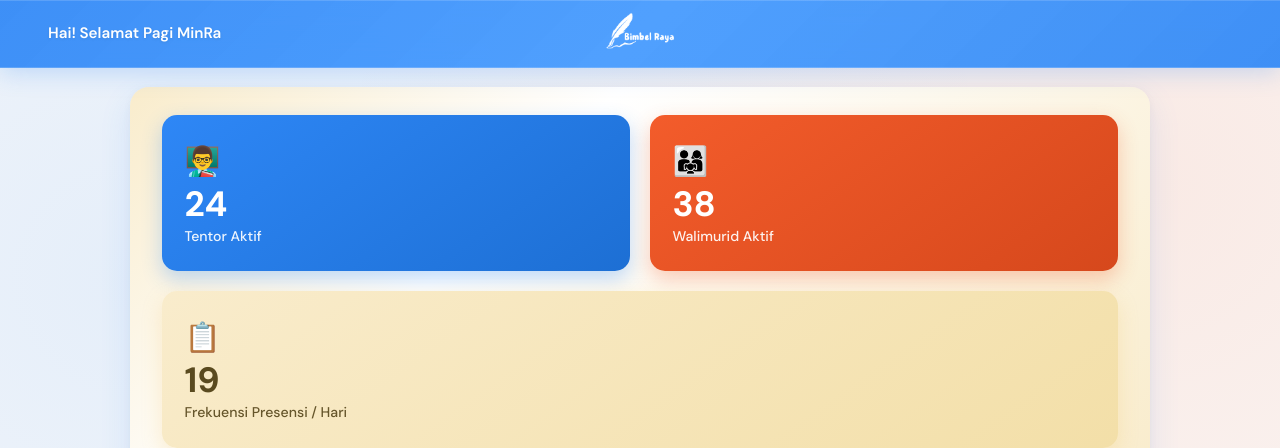
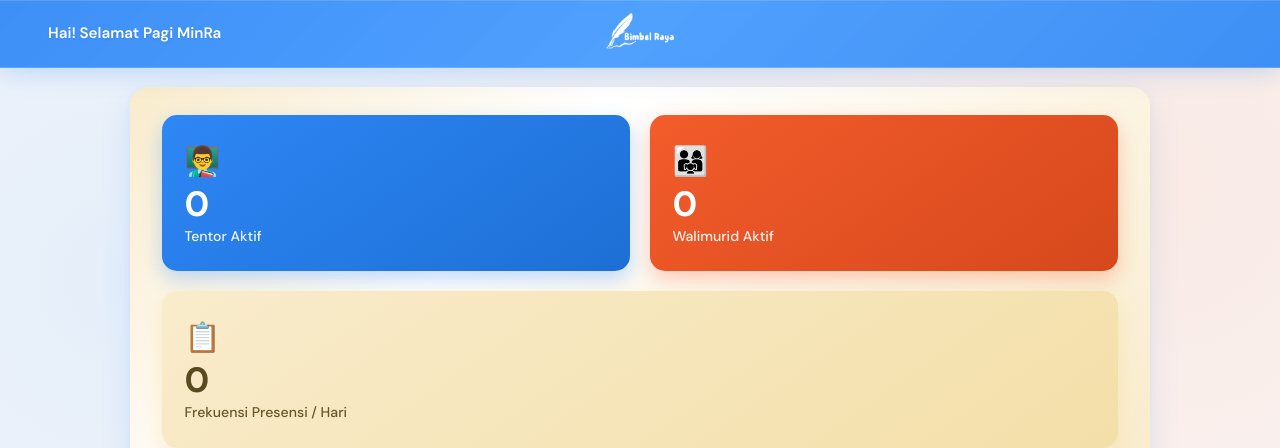
Before and after one commit to Argyaboy20/bimbelraya, a Vue app: page /admin/dashboard in a window 1280 px wide. Shown: the top 448 px of the page. Built offline with nearby package versions, Linux system fonts and the light colour scheme; sample sign-in values are in the browser's storage.

Commit message:
update realtime part 2

```diff
--- a/src/views/SignInPage.vue
+++ b/src/views/SignInPage.vue
@@ -151,6 +151,7 @@
             </p>
           </div>
 
+          <p v-if="submitError" class="field-alert">{{ submitError }}</p>
           <!-- Tombol Daftar -->
           <button type="submit" class="btn-submit" :disabled="!isFormValid">
             Daftar Tentor
@@ -172,16 +173,12 @@
 import { ref, reactive, computed } from 'vue'
 import { useRouter } from 'vue-router'
 import { useAuthStore } from '@/stores/auth'
-
-// ============================================
-// DUMMY DATA — kode tentor valid dari "admin"
-// Nanti diganti dengan API call ke backend:
-// const res = await fetch(`/api/tentor/verify-kode/${kode}`)
-// ============================================
-const dummyKodeTentorDariAdmin = ['1001', '1002', '1003', '2024', '8888']
+import { useTentorStore } from '@/stores/tentor'
 
 const router = useRouter()
 const authStore = useAuthStore()
+const tentorStore = useTentorStore()
+const submitError = ref('')
 
 // ===== STATE FORM =====
 const form = reactive({
@@ -268,9 +265,10 @@ const confirmError = computed(() => {
 const kodeError = computed(() => {
   if (!form.kodeTentor) return 'Kode tentor wajib diisi'
   if (form.kodeTentor.length < 4) return 'Kode tentor harus 4 digit'
-  if (!dummyKodeTentorDariAdmin.includes(form.kodeTentor)) {
+  if (!tentorStore.kodeSudahAda(form.kodeTentor)) {
     return 'Kode tentor tidak ditemukan, hubungi admin untuk mendapat kode'
   }
+  if (!tentorStore.kodeTersedia(form.kodeTentor)) return 'Kode tentor ini sudah dipakai'
   return ''
 })
 
@@ -293,28 +291,23 @@ const isFormValid = computed(() => {
 
 // ===== SUBMIT =====
 const handleSubmit = () => {
-  // Tandai semua field sudah disentuh agar semua error tampil jika ada yang terlewat
   Object.keys(touched).forEach((key) => (touched[key] = true))
-
+  submitError.value = ''
   if (!isFormValid.value) return
 
-  const payload = {
-    nama: form.nama.trim(),
-    noWA: `+62${waNumber.value}`,
+  // Nanti: POST /api/auth/register-tentor (password di-hash di server)
+  const hasil = tentorStore.daftarAkun({
+    kodeTentor: form.kodeTentor,
+    nama: form.nama,
+    wa: `+62${waNumber.value}`,
     email: form.email,
     password: form.password,
-    kodeTentor: form.kodeTentor
+  })
+  if (!hasil.ok) {
+    submitError.value = hasil.pesan
+    return
   }
 
-  // ============================================
-  // Nanti diganti dengan API call sungguhan:
-  // await fetch('/api/auth/register-tentor', {
-  //   method: 'POST',
-  //   headers: { 'Content-Type': 'application/json' },
-  //   body: JSON.stringify(payload)
-  // })
-  // ============================================
-  console.log('Data pendaftaran tentor:', payload)
   authStore.login({ role: 'tentor', kodeTentor: form.kodeTentor })
   router.push(`/tentor/dashboardtentor/${form.kodeTentor}`)
 }
--- a/src/views/admin/Dashboard.vue
+++ b/src/views/admin/Dashboard.vue
@@ -7,9 +7,9 @@
     <div class="dashboard-content">
       <!-- ===== CARD STATISTIK (data dummy dikirim lewat props) ===== -->
       <CardStatistik
-        :tentor-aktif="dummyStats.tentorAktif"
-        :walimurid-aktif="dummyStats.walimuridAktif"
-        :frekuensi-presensi="dummyStats.frekuensiPresensi"
+        :tentor-aktif="stats.tentorAktif"
+        :walimurid-aktif="stats.walimuridAktif"
+        :frekuensi-presensi="stats.frekuensiPresensi"
       />
 
       <!-- ===== SECTION: BUAT KODE TENTOR ===== -->
@@ -150,23 +150,24 @@
 <script setup>
 // give component a multi-word name to satisfy linter
 defineOptions({ name: 'AdminDashboard' })
-import { reactive, ref } from 'vue'
+import { ref, computed } from 'vue'
 import { useRouter } from 'vue-router'
 import { useAuthStore } from '@/stores/auth'
 import Navbar from '@/components/Navbar.vue'
 import CardStatistik from '@/components/CardStatistik.vue'
 import { useTentorStore } from '@/stores/tentor'
+import { usePresensiStore } from '@/stores/presensi'
+import { useWalimuridStore } from '@/stores/walimurid'
 
 const router = useRouter()
 const authStore = useAuthStore()
 const tentorStore = useTentorStore()
+const presensiStore = usePresensiStore()
+const walimuridStore = useWalimuridStore()
+
+tentorStore.checkExpiredContracts() // admin membuka dashboard ikut menyapu kontrak yang lewat
 
 // ===== LOGOUT (dengan modal konfirmasi) =====
-// Tombol "KELUAR AKUN" cuma buka modal (showLogoutConfirm = true).
-// - Tombol "Tidak" → tutup modal saja, tetap di /admin/dashboard, tidak ada aksi apa pun.
-// - Tombol "Ya"    → handleLogout() dijalankan: hapus SESI yang tersimpan
-//   (authStore.logout() sudah benar hanya menghapus key 'authSession' dari
-//   localStorage, bukan menghapus seluruh data), lalu redirect ke /loginadmin.
 const showLogoutConfirm = ref(false)
 
 const handleLogout = () => {
@@ -175,23 +176,22 @@ const handleLogout = () => {
   router.push('/loginadmin')
 }
 
-// ============================================
-// DUMMY DATA — nanti diganti hasil fetch API backend, contoh:
-//
-// const dummyStats = reactive({ tentorAktif: 0, walimuridAktif: 0, frekuensiPresensi: 0 })
-// onMounted(async () => {
-//   const res = await fetch('/api/admin/statistik')
-//   const data = await res.json()
-//   Object.assign(dummyStats, data)
-// })
-//
-// CardStatistik.vue TIDAK perlu diubah sama sekali saat backend tersambung,
-// karena ia cuma menerima data lewat props.
-// ============================================
-const dummyStats = reactive({
-  tentorAktif: 24,
-  walimuridAktif: 38,
-  frekuensiPresensi: 19,
+// "YYYY-MM-DD" dari tanggal lokal (toISOString() mundur sehari di WIB)
+const toDateKey = (date) => {
+  const y = date.getFullYear()
+  const m = String(date.getMonth() + 1).padStart(2, '0')
+  const d = String(date.getDate()).padStart(2, '0')
+  return `${y}-${m}-${d}`
+}
+
+// Nanti dari backend: GET /api/admin/statistik
+const stats = computed(() => {
+  const hariIni = toDateKey(new Date())
+  return {
+    tentorAktif: tentorStore.rows.filter((r) => !r.habisKontrak || r.habisKontrak >= hariIni).length,
+    walimuridAktif: walimuridStore.jumlahAktif,
+    frekuensiPresensi: presensiStore.records.filter((p) => p.tanggalKey === hariIni).length,
+  }
 })
 
 // ===== KODE TENTOR GENERATOR =====
@@ -206,10 +206,20 @@ const showRiwayat = ref(false)
 const generateKode = () => {
   kodeState.value = 'loading'
   setTimeout(() => {
-    const randomDua = Math.floor(Math.random() * 90 + 10).toString()
-    generatedKode.value = randomDua + tahunSingkat
+    // Hanya ada 90 kemungkinan per tahun (10–99). Pilih acak dari yang belum ada di riwayat.
+    const tersedia = []
+    for (let n = 10; n <= 99; n++) {
+      const kode = String(n) + tahunSingkat
+      if (!tentorStore.kodeSudahAda(kode)) tersedia.push(kode)
+    }
+    if (tersedia.length === 0) {
+      alert('Semua kode tahun ini sedang terpakai.')
+      kodeState.value = 'idle'
+      return
+    }
+    generatedKode.value = tersedia[Math.floor(Math.random() * tersedia.length)]
     kodeState.value = 'result'
-  }, 1200) // simulasi proses 1.2 detik
+  }, 1200)
 }
 
 const tolakKode = () => {
--- a/src/views/admin/DataTentor.vue
+++ b/src/views/admin/DataTentor.vue
@@ -235,7 +235,7 @@
 
               <!-- Tombol Konfirmasi — muncul kalau semua kolom 1-14 sudah terisi -->
               <td class="col-confirm">
-                <div v-if="isRowComplete(row) && !row.isSaved" class="confirm-popup">
+                <div v-if="isRowComplete(row) && !row.isSaved && !row._cancelledOnce" class="confirm-popup">
                   <p class="confirm-title">Data sudah benar?</p>
                   <div class="confirm-actions">
                     <button class="btn-confirm yes" @click="confirmSave(index)">Iya</button>
@@ -298,14 +298,21 @@ const createEmptyRow = () => ({
 })
 
 const tentorStore = useTentorStore()
-// ============================================
+tentorStore.checkExpiredContracts() // hapus tentor yang kontraknya lewat SEBELUM tabel dibangun
+savedCounter = tentorStore.rows.length
+
 // State tabel — dimulai dengan 1 baris kosong
-// ============================================
-const rows = reactive([createEmptyRow()])
+const rows = reactive([
+  ...tentorStore.rows.map((r, i) => ({
+    ...createEmptyRow(),
+    ...r,
+    isSaved: true,
+    savedNumber: i + 1,
+  })),
+  createEmptyRow(),
+])
 
-// ============================================
 // VALIDASI PER KOLOM
-// ============================================
 const namaError = (row) => {
   if (!row.nama) return 'Wajib diisi'
   if (!/^[a-zA-Z\s]+$/.test(row.nama)) return 'Hanya huruf & spasi'
@@ -335,6 +342,8 @@ const emailError = (row) => {
 const kodeError = (row) => {
   if (!row.kodeTentor) return 'Wajib diisi'
   if (!/^[a-zA-Z0-9]+$/.test(row.kodeTentor)) return 'Tanpa spasi/simbol'
+  if (!tentorStore.kodeSudahAda(row.kodeTentor)) return 'Kode belum di-generate di Dashboard'
+  if (!row.isSaved && tentorStore.getByKode(row.kodeTentor)) return 'Kode sudah dipakai tentor lain'
   return ''
 }
 
@@ -485,7 +494,7 @@ const deleteRow = (index) => {
 // Override: popup tidak muncul lagi setelah "Tidak" ditekan,
 // kecuali row diubah lagi (re-trigger lewat onRowChanged)
 watch(
-  () => rows.map((r) => JSON.stringify({ ...r, isSaved: undefined, savedNumber: undefined })),
+  () => rows.map((r) => JSON.stringify({ ...r, isSaved: undefined, savedNumber: undefined, _cancelledOnce: undefined })),
   (newVal, oldVal) => {
     rows.forEach((row, i) => {
       if (oldVal && newVal[i] !== oldVal[i]) {
--- a/src/views/admin/DataWaliMurid.vue
+++ b/src/views/admin/DataWaliMurid.vue
@@ -217,7 +217,7 @@
 
                 <!-- Tombol konfirmasi / hapus -->
                 <td class="col-confirm">
-                  <div v-if="isRowComplete(row) && !row.isSaved" class="confirm-popup">
+                  <div v-if="isRowComplete(row) && !row.isSaved && !row._cancelledOnce" class="confirm-popup">
                     <p class="confirm-title">Data sudah benar?</p>
                     <div class="confirm-actions">
                       <button class="btn-confirm yes" @click="confirmSave(index)">Iya</button>
@@ -271,8 +271,11 @@
 <script setup>
 import { reactive, computed } from 'vue'
 import Navbar from '@/components/Navbar.vue'
+import { useWalimuridStore } from '@/stores/walimurid'
 
-let savedCounter = 0
+const walimuridStore = useWalimuridStore()
+
+let savedCounter = walimuridStore.rows.length
 let rowIdCounter = 0
 
 // ============================================
@@ -305,7 +308,15 @@ const createEmptyRow = () => ({
   }
 })
 
-const rows = reactive([createEmptyRow()])
+const rows = reactive([
+  ...walimuridStore.rows.map((r, i) => ({
+    ...createEmptyRow(),
+    ...r,
+    isSaved: true,
+    savedNumber: i + 1,
+  })),
+  createEmptyRow(),
+])
 
 // ============================================
 // VALIDASI PER KOLOM
@@ -313,6 +324,9 @@ const rows = reactive([createEmptyRow()])
 const kodeWaliError = (row) => {
   if (!row.kodeWali) return 'Wajib diisi'
   if (!/^[a-zA-Z0-9]+$/.test(row.kodeWali)) return 'Tanpa spasi/simbol'
+  if (!row.isSaved && walimuridStore.rows.some((r) => r.kodeWali === row.kodeWali)) {
+    return 'Kode walimurid sudah dipakai'
+  }
   return ''
 }
 const namaError = (row) => {
@@ -392,6 +406,7 @@ const isRowComplete = (row) => {
 const onRowChanged = (index) => {
   const isLastRow = index === rows.length - 1
   const row = rows[index]
+  row._cancelledOnce = false
 
   const hasContent =
     row.kodeWali || row.nama || row.kelas || row.asalSekolah ||
@@ -411,6 +426,7 @@ const confirmSave = (index) => {
   savedCounter += 1
   row.isSaved = true
   row.savedNumber = savedCounter
+  walimuridStore.addRow({ ...row })
 
   // ============================================
   // Nanti diganti dengan API call sungguhan, contoh:
@@ -436,6 +452,7 @@ const deleteRow = (index) => {
   // Nanti diganti dengan API call sungguhan:
   // await fetch(`/api/admin/walimurid/${row.kodeWali}`, { method: 'DELETE' })
   // ============================================
+  walimuridStore.removeByKode(rows[index].kodeWali)
   rows.splice(index, 1)
 }
 
--- a/src/views/tentor/Biodata.vue
+++ b/src/views/tentor/Biodata.vue
@@ -162,32 +162,23 @@
 import { ref, reactive, computed } from 'vue'
 import { useRoute, useRouter } from 'vue-router'
 import { useAuthStore } from '@/stores/auth'
+import { useTentorStore } from '@/stores/tentor'
 
 defineOptions({ name: 'TentorBiodata' })
 
 const route = useRoute()
 const router = useRouter()
 const authStore = useAuthStore()
+const tentorStore = useTentorStore()
 const kodeTentor = route.params.id
 
-// ============================================
-// DUMMY DATA BIODATA TENTOR
-// Nanti diganti dengan fetch dari API:
-// onMounted(async () => {
-//   const res = await fetch(`/api/tentor/${kodeTentor}`)
-//   const data = await res.json()
-//   form.nama = data.namaLengkap
-//   form.email = data.email
-//   form.password = data.password   // atau biarkan kosong & hanya update jika diisi
-//   waNumber.value = data.noWA.replace('+62', '')
-// })
-// ============================================
+const akun = tentorStore.getAkunByKode(kodeTentor)
 const form = reactive({
-  nama: 'Ahmad Fauzi',
-  email: 'ahmadfauzi@email.com',
-  password: 'Fauzi123',
+  nama: akun ? akun.nama : '',
+  email: akun ? akun.email : '',
+  password: akun ? akun.password : '',
 })
-const waNumber = ref('81234567890')
+const waNumber = ref(akun ? akun.wa.replace('+62', '') : '')
 
 // ===== INISIAL AVATAR (sama seperti DashboardTentor) =====
 const inisialTentor = computed(() => {
@@ -286,7 +277,17 @@ const simpanData = () => {
   //   })
   // })
   // ============================================
-  console.log('Data tersimpan:', { ...form, noWA: `+62${waNumber.value}` })
+  const hasil = tentorStore.updateAkun(kodeTentor, {
+    nama: form.nama,
+    email: form.email,
+    wa: `+62${waNumber.value}`,
+    password: form.password,
+  })
+  if (!hasil.ok) {
+    showSimpanModal.value = false
+    alert(hasil.pesan)
+    return
+  }
   isEditing.value = false
   showSimpanModal.value = false
   // Reset touched
@@ -312,7 +313,7 @@ const hapusAkun = () => {
   // await fetch(`/api/tentor/${kodeTentor}`, { method: 'DELETE' })
   // — menghapus: data tentor, presensi, kontrak, semua record terkait kodeTentor
   // ============================================
-  console.log(`Akun tentor ${kodeTentor} dihapus`)
+  tentorStore.removeByKode(kodeTentor)
   authStore.logout()
   showHapusModal.value = false
   router.push('/daftar')
--- a/src/views/tentor/Presensi.vue
+++ b/src/views/tentor/Presensi.vue
@@ -125,17 +125,16 @@ import { ref, reactive, computed } from 'vue'
 import { useRoute } from 'vue-router'
 import { usePresensiStore } from '@/stores/presensi'
 import UploadFoto from '@/components/UploadFoto.vue'
+import { useTentorStore } from '@/stores/tentor'
 
 defineOptions({ name: 'TentorPresensi' })
 
 const route = useRoute()
 const presensiStore = usePresensiStore()
+const tentorStore = useTentorStore()
 const kodeTentor = route.params.id
 
-// ============================================
-// DUMMY NAMA TENTOR — nanti diganti fetch API, sama seperti file tentor lain
-// ============================================
-const namaTentor = ref('Ahmad Fauzi')
+const namaTentor = computed(() => tentorStore.getNama(kodeTentor) || 'Tentor')
 
 // ===== HELPER TANGGAL =====
 const toDateKey = (d) => {
```
Also changed, not shown: src/stores/tentor.js (+5 -4 lines), src/views/tentor/DashboardTentor.vue (+1 -11 lines).
